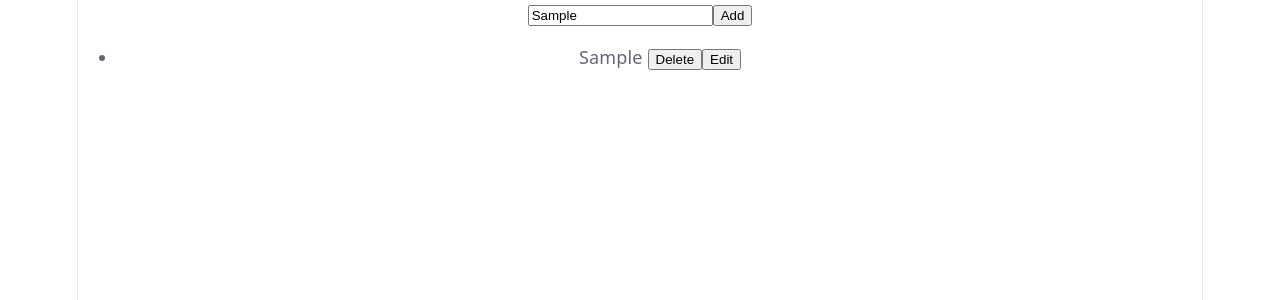
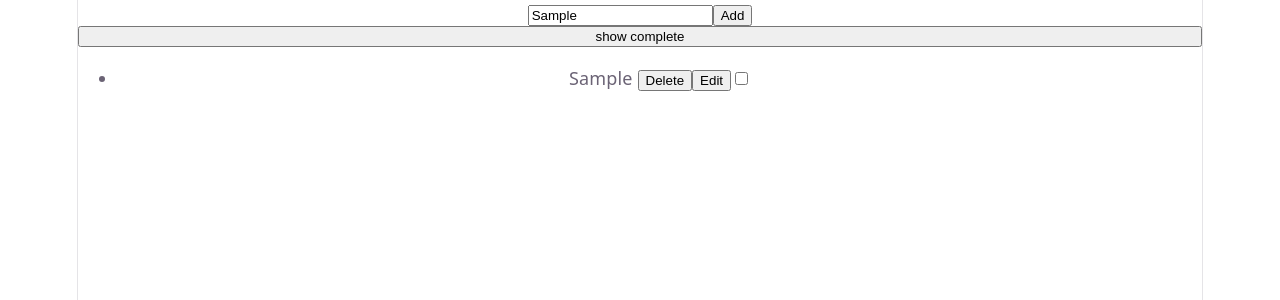
Before and after one commit to aboodsamad/Intern-abdelrahman-samad-todo-application, a React (Vite) app in the folder todo-application/: page / in a window 1280 px wide. Both pictures are taken after typing "Sample" into the empty fields and a click on the button "Add". Shown: the top 300 px of the page. Built offline with nearby package versions, Linux system fonts and the light colour scheme.

Commit message:
add the filter and the mark as complete features

```diff
--- a/todo-application/src/task-managment/AddTask.tsx
+++ b/todo-application/src/task-managment/AddTask.tsx
@@ -7,6 +7,10 @@ export function AddTask() {
   const [text, setText] = useState("");
   const [edit, setEdit] = useState("");
   const [editId, setEditId] = useState<null | number>(null);
+  const [showComplete, setShowComplete] = useState(false);
+  const visibleTasks = showComplete
+    ? tasks.filter((item) => item.complete)
+    : tasks;
 
   function addTaskk(e: { preventDefault: () => void }) {
     e.preventDefault();
@@ -30,15 +34,26 @@ export function AddTask() {
     setEditId(null);
   }
 
+  function comleteTask(id) {
+    setTask(
+      tasks.map((item) =>
+        item.id === id ? { ...item, complete: !item.complete } : item,
+      ),
+    );
+  }
+
   return (
     <>
       <form onSubmit={addTaskk}>
         <input value={text} onChange={(e) => setText(e.target.value)} />
         <button type="submit">Add</button>
       </form>
-      {tasks.length > 0 && (
+      <button onClick={() => setShowComplete(!showComplete)}>
+        {showComplete ? "show All" : "show complete"}
+      </button>
+      {visibleTasks.length > 0 && (
         <ul>
-          {tasks.map((item) => (
+          {visibleTasks.map((item) => (
             <li key={item.id}>
               {item.task}{" "}
               <button onClick={() => deleteTask(item.id)}>Delete</button>
@@ -49,7 +64,7 @@ export function AddTask() {
               >
                 Edit
               </button>
-
+              <input type="checkbox" onChange={() => comleteTask(item.id)} />
               {editId === item.id && (
                 <>
                   <input
```
